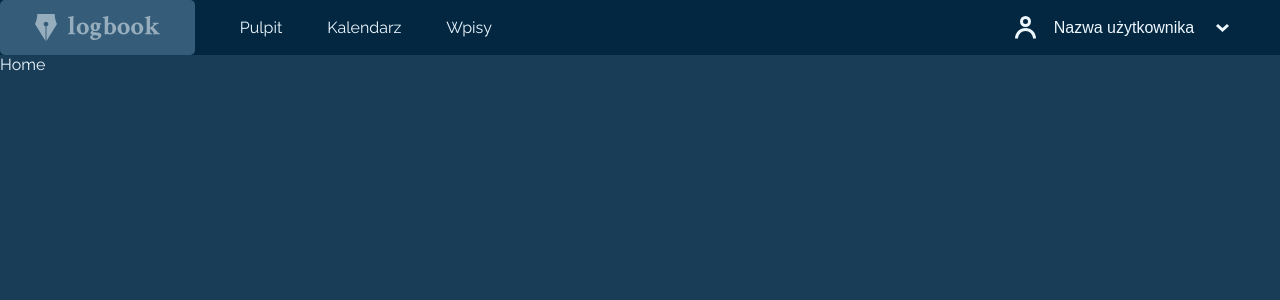
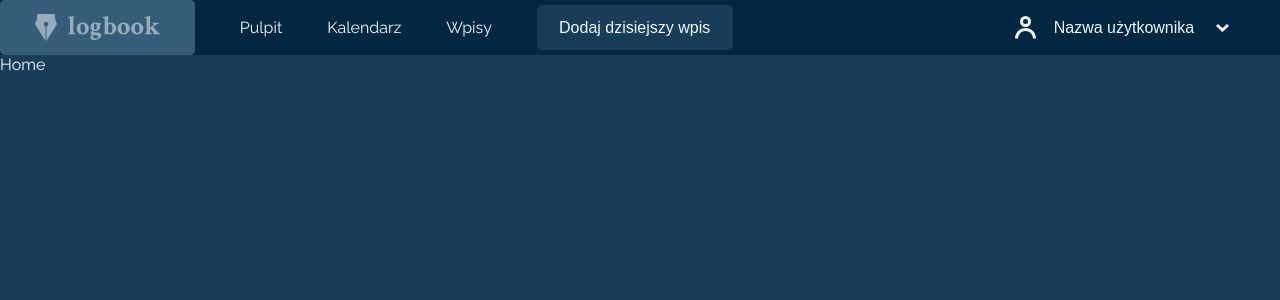
Before and after one commit to BarteXikora/logbook, a Next.js app: page / in a window 1280 px wide. Shown: the top 300 px of the page. Built offline with nearby package versions, Linux system fonts and the light colour scheme.

Commit message:
Added button to the navigation.

```diff
--- a/components/layout/navbar/Navbar.tsx
+++ b/components/layout/navbar/Navbar.tsx
@@ -4,6 +4,8 @@ import Button from '@components/ui/button/Button'
 import style from './navbar.module.scss'
 
 const Navbar = () => {
+    const __isAddedToday = false
+
     return (
         <header className={style.navbar}>
             <div className={style.logo}>
@@ -19,6 +21,10 @@ const Navbar = () => {
                     <Link href='/'>Pulpit</Link>
                     <Link href='/'>Kalendarz</Link>
                     <Link href='/'>Wpisy</Link>
+
+                    {
+                        !__isAddedToday && <Button $variant='sec' text='Dodaj dzisiejszy wpis' />
+                    }
                 </div>
 
                 <div className={style.userBtn}>
--- a/components/layout/navbar/navbar.module.scss
+++ b/components/layout/navbar/navbar.module.scss
@@ -37,6 +37,7 @@
 
 .navLinks {
     display: flex;
+    align-items: center;
     gap: $m-xl;
     margin-left: $m-xl;
 
```
